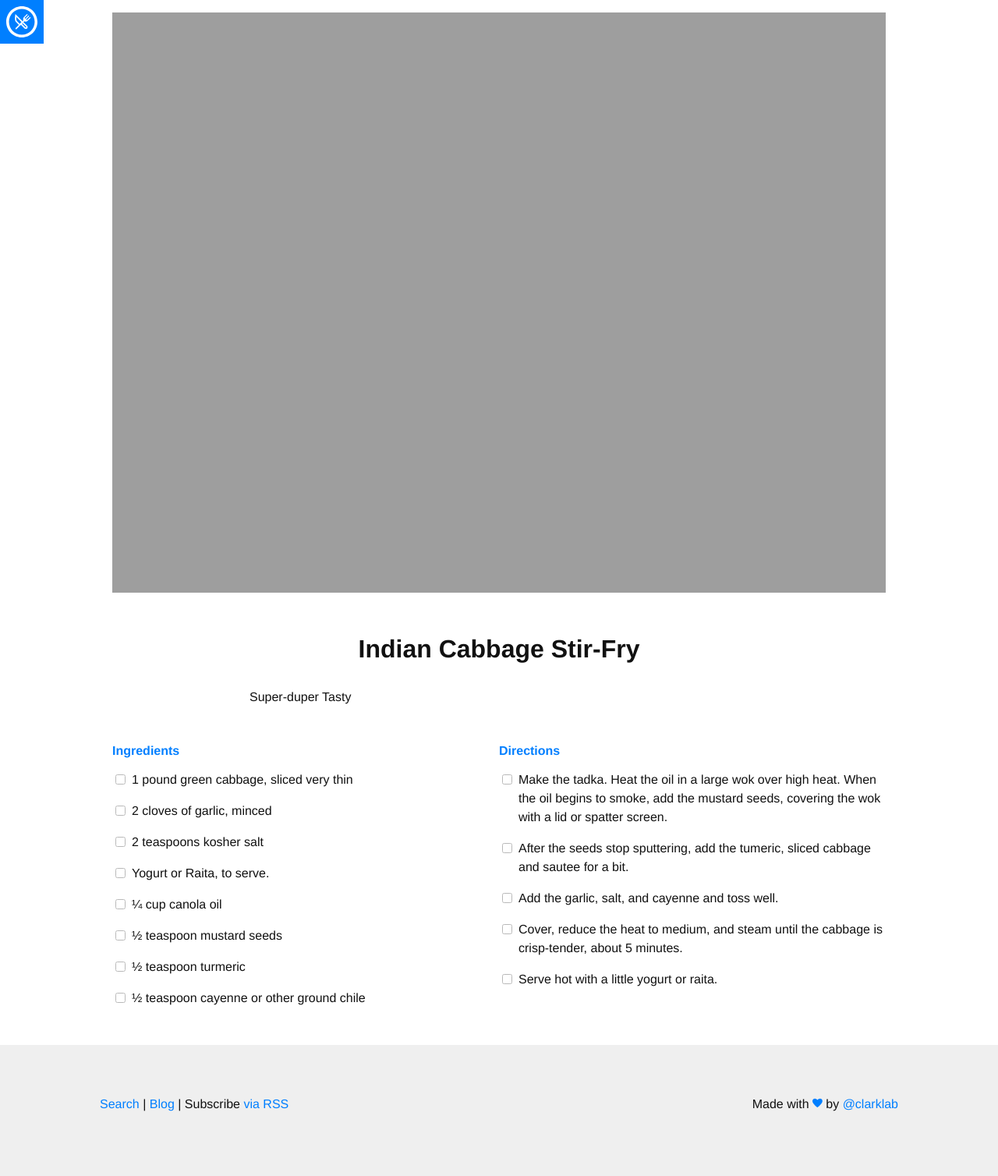
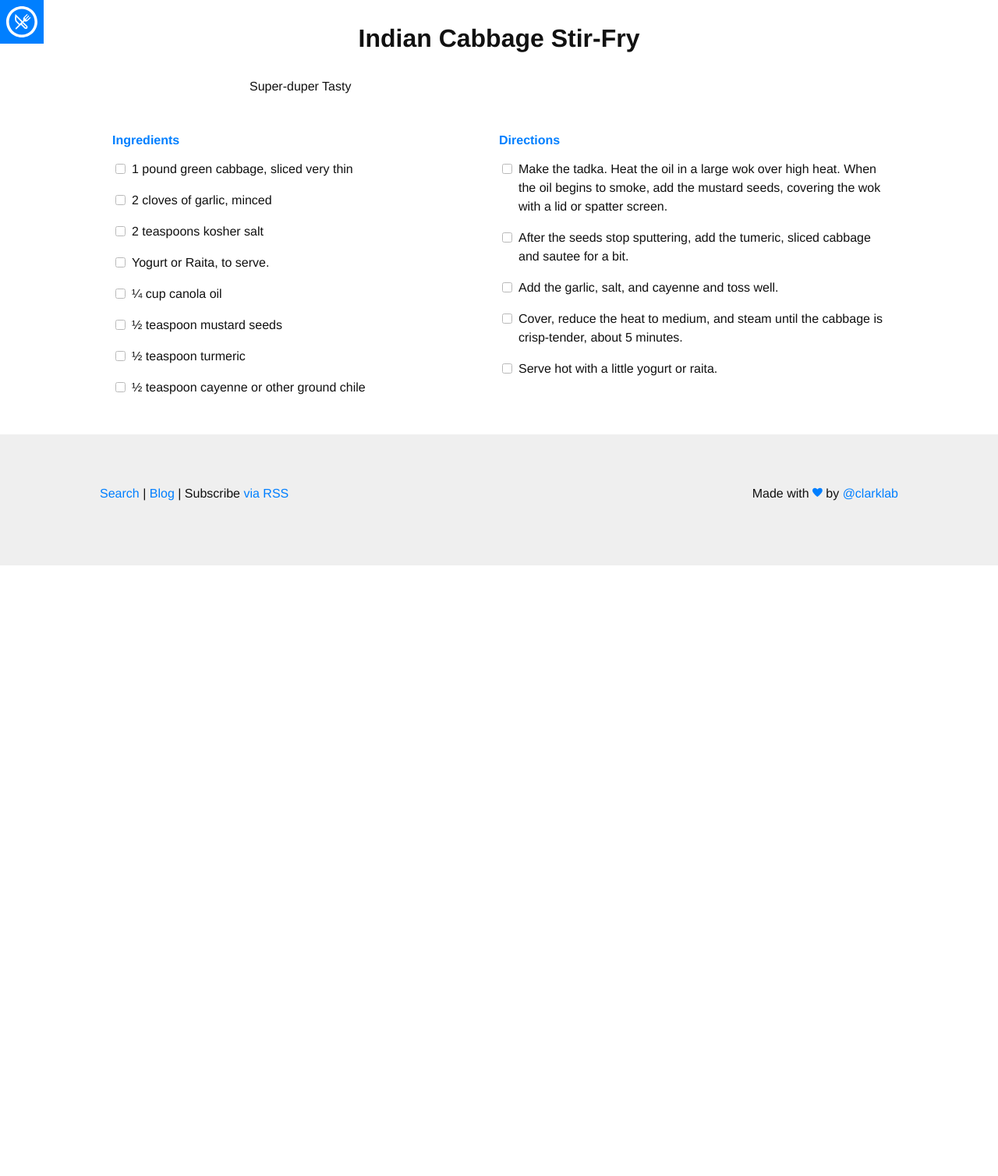
Before and after one commit to edinel/recipes, a Jekyll site: the page built from _recipes/IndianCabbageStir-Fry.md, in a window 1280 px wide. Shown: the whole page at 78% size. Built offline with Jekyll 4.4.1, drawn with Linux system fonts in a browser that asks for light colours; nearby versions of some CDN libraries; some web fonts are replaced; after the commit the page ends 900 px from its top, so only the background shows below that.

Commit message:
Update IndianCabbageStir-Fry.md

```diff
--- a/_recipes/IndianCabbageStir-Fry.md
+++ b/_recipes/IndianCabbageStir-Fry.md
@@ -1,7 +1,6 @@
 ---
 layout: recipe
 title: "Indian Cabbage Stir-Fry"
-image: "WTF.jpg"
 tags: mains, vegetarian, Indian
 
 ingredients:
```
